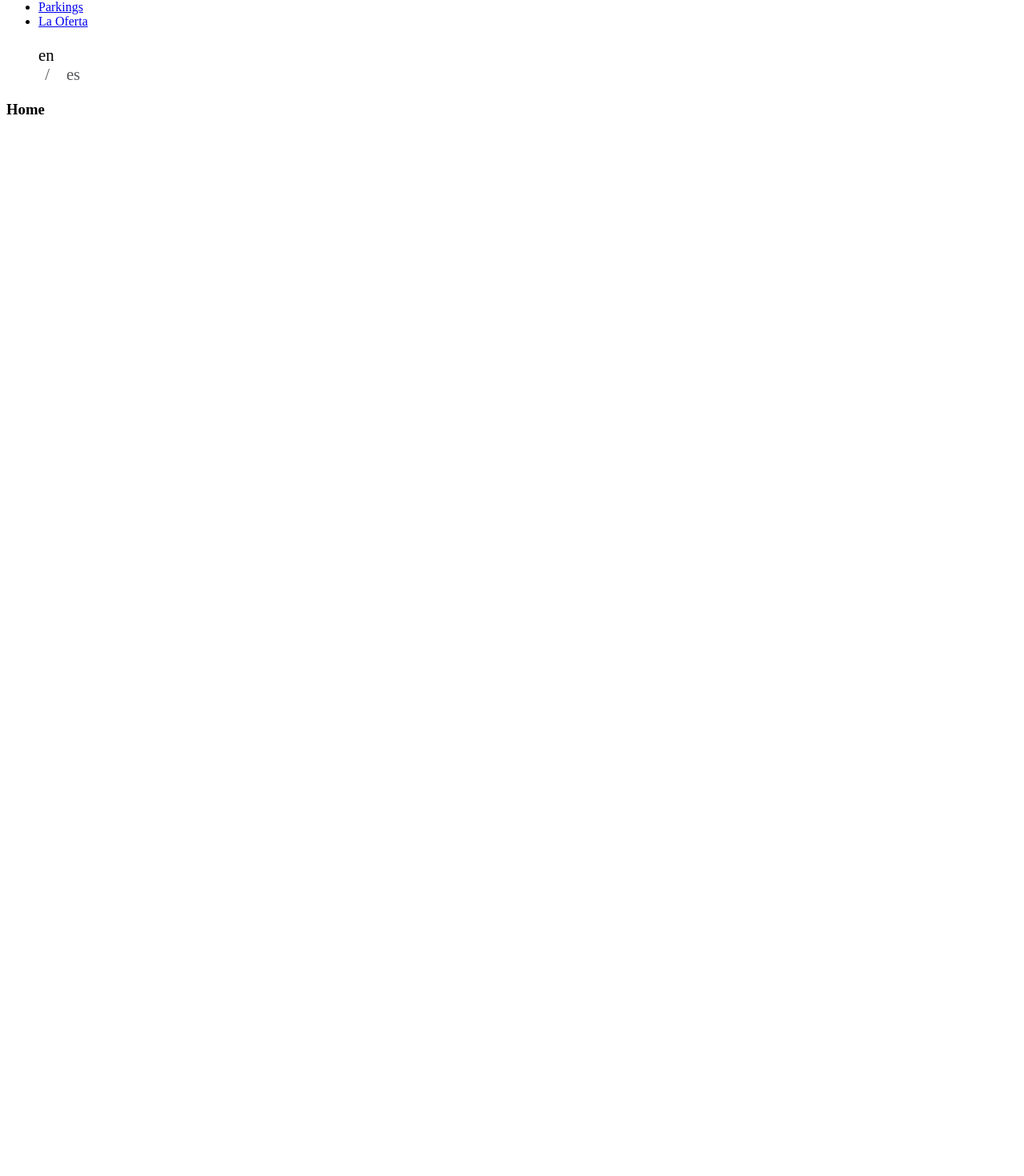
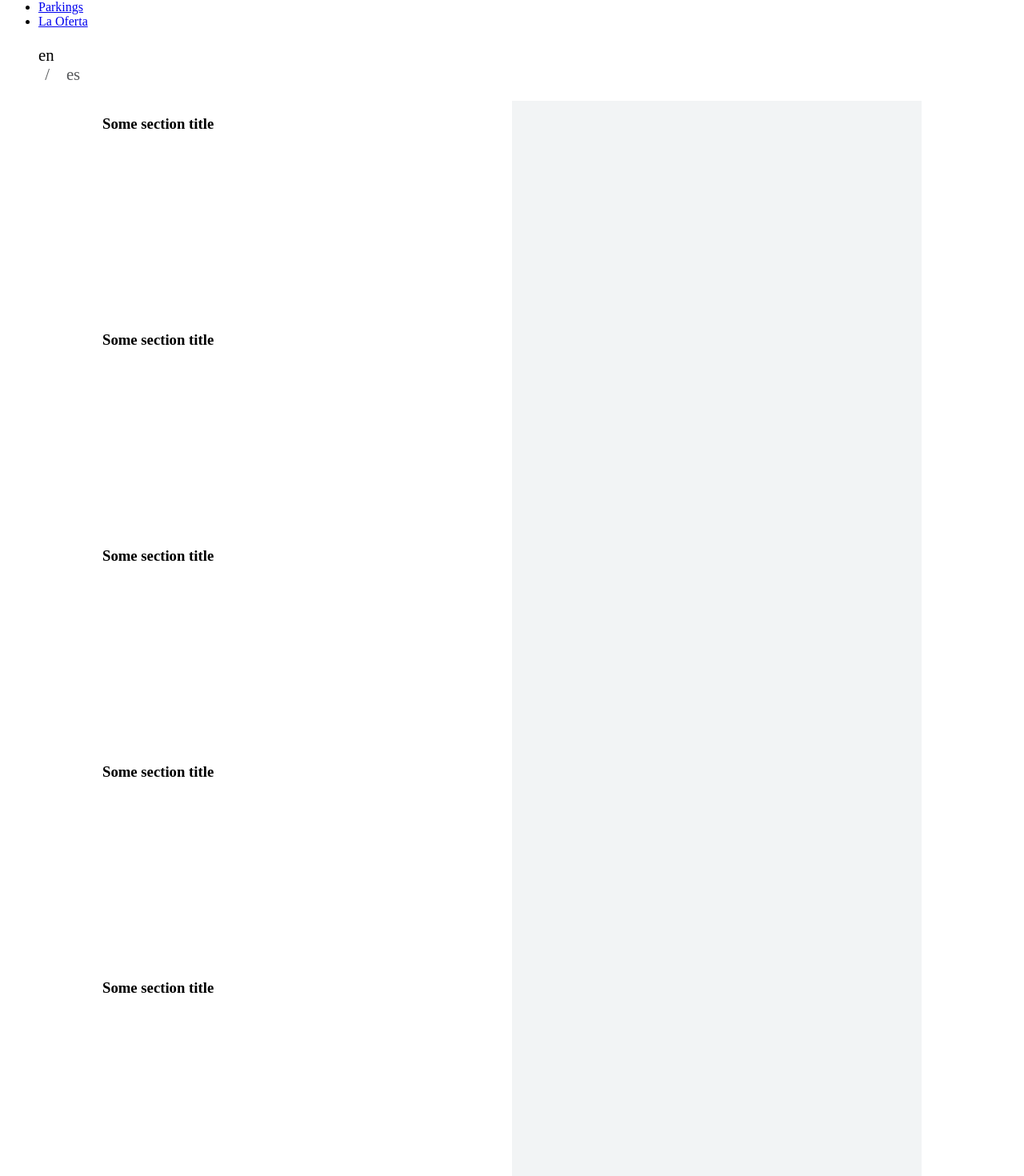
Before and after one commit to Janchorizo/la_demo_frontend, a React app: page /es/ in a window 1280 px wide. Shown: the part 150-1620 px from the top of the page at 80% size. Before the commit the page ends 800 px from the top, so only its background shows below. Built offline with nearby package versions, Linux system fonts and the light colour scheme; the HTML template or start-up script is replaced by a standard one.

Commit message:
Layout basic home structure.

```diff
--- a/src/common/style/theme.css
+++ b/src/common/style/theme.css
@@ -37,3 +37,32 @@ html{
 .text-dark-c{color: var(--text-dark);}
 .text-nav-c{color: var(--text-nav);}
 .text-light-c{color: var(--white);}
+
+.content-layout {
+    display: grid;
+    display: -ms-grid;
+    width: 100vw;
+    max-width: 100%;
+    grid-template-columns: 15px 1fr 1fr 15px;
+    -ms-grid-columns: 15px 1fr 1fr 15px;
+    background: #fff;
+}
+@media only screen and (min-width: 768px){
+.content-layout {
+    grid-template-columns: 50px 1fr 1fr 50px;
+    -ms-grid-columns: 50px 1fr 1fr 50px;
+}
+}
+
+@media only screen and (min-width: 980px){
+.content-layout {
+    grid-template-columns: 1fr 480px 480px 1fr;
+    -ms-grid-columns: 1fr 512px 512px 1fr;
+}
+}
+@media only screen and (min-width: 1025px){
+.content-layout {
+  grid-template-columns: 1fr 512px 512px 1fr;
+  -ms-grid-columns: 1fr 512px 512px 1fr;
+}
+}
--- a/src/components/TopBar/topbar.js
+++ b/src/components/TopBar/topbar.js
@@ -6,8 +6,25 @@ import {
 //import style from './style.module.css';
 
 export default function TopBar(){
+  const logoStyle = {
+    margin: 'var(--double-text) var(--small)',
+    top: 0,
+    zIndex: 211,
+    backgroundPosition: 'center',
+    height: '32px',
+    width: '142px',
+    backgroundSize: 'contain',
+    backgroundRepeat: 'no-repeat',
+    backgroundImage: 'url(/logo.png)',
+  };
+
   return (
     <div>
+      <div className='half light-bg'>
+        <a href='#'>
+          <div style={logoStyle}/>
+        </a>
+      </div>
       <div>
         <ul>
           <GlobalNavLinks />
--- a/src/components/app.js
+++ b/src/components/app.js
@@ -25,26 +25,9 @@ import {GithubBanner} from 'components/github_banner';
 import 'common/style/theme.css';
 
 export default function App() {
-  const logoStyle = {
-    margin: 'var(--double-text) var(--small)',
-    top: 0,
-    zIndex: 211,
-    backgroundPosition: 'center',
-    height: '32px',
-    width: '142px',
-    backgroundSize: 'contain',
-    backgroundRepeat: 'no-repeat',
-    backgroundImage: 'url(/logo.png)',
-  };
-
   return (
     <div className='flex five center'>
       <GithubBanner url='https://github.com/Janchorizo/la_demo_frontend'/>
-      <div className='half light-bg'>
-        <a href='#'>
-          <div style={logoStyle}/>
-        </a>
-      </div>
       <LocalizedRouter
         RouterComponent={BrowserRouter}
         defaultLanguage={AppLanguage.Spanish}>
--- a/src/pages/home/home.js
+++ b/src/pages/home/home.js
@@ -1,6 +1,46 @@
 import React from 'react';
+// internal
+import style from './style.module.css';
 
 
 export default function Home() {
-  return <h3>Home</h3>
+  return (
+    <React.Fragment>
+      <section id='' className={`${style.section} content-layout`}>
+        <div>
+          <h3>Some section title</h3>
+        </div>
+        <div className='light-bg'>
+        </div>
+      </section>
+      <section id='' className={`${style.section} content-layout`}>
+        <div>
+          <h3>Some section title</h3>
+        </div>
+        <div className='light-bg'>
+        </div>
+      </section>
+      <section id='' className={`${style.section} content-layout`}>
+        <div>
+          <h3>Some section title</h3>
+        </div>
+        <div className='light-bg'>
+        </div>
+      </section>
+      <section id='' className={`${style.section} content-layout`}>
+        <div>
+          <h3>Some section title</h3>
+        </div>
+        <div className='light-bg'>
+        </div>
+      </section>
+      <section id='' className={`${style.section} content-layout`}>
+        <div>
+          <h3>Some section title</h3>
+        </div>
+        <div className='light-bg'>
+        </div>
+      </section>
+    </React.Fragment>
+  );
 }
--- a/src/pages/home/style.module.css
+++ b/src/pages/home/style.module.css
@@ -0,0 +1,12 @@
+section > div{
+  display: block;
+  height: calc(3 * var(--large));
+  grid-column-start: 3;
+  grid-column-end: 4;
+  grid-row: 1;
+}
+section > div:first-of-type{
+  grid-column-start: 2;
+  grid-column-end: 3;
+  grid-row: 1;
+}
```
